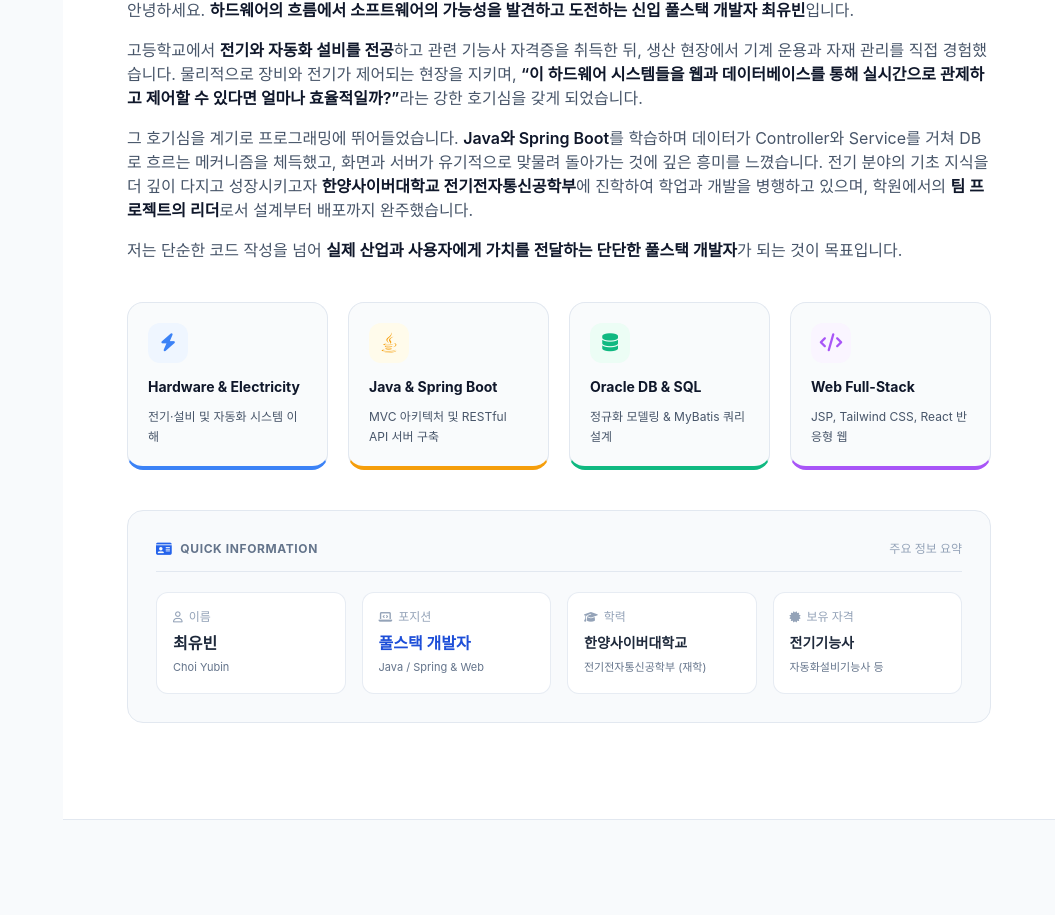
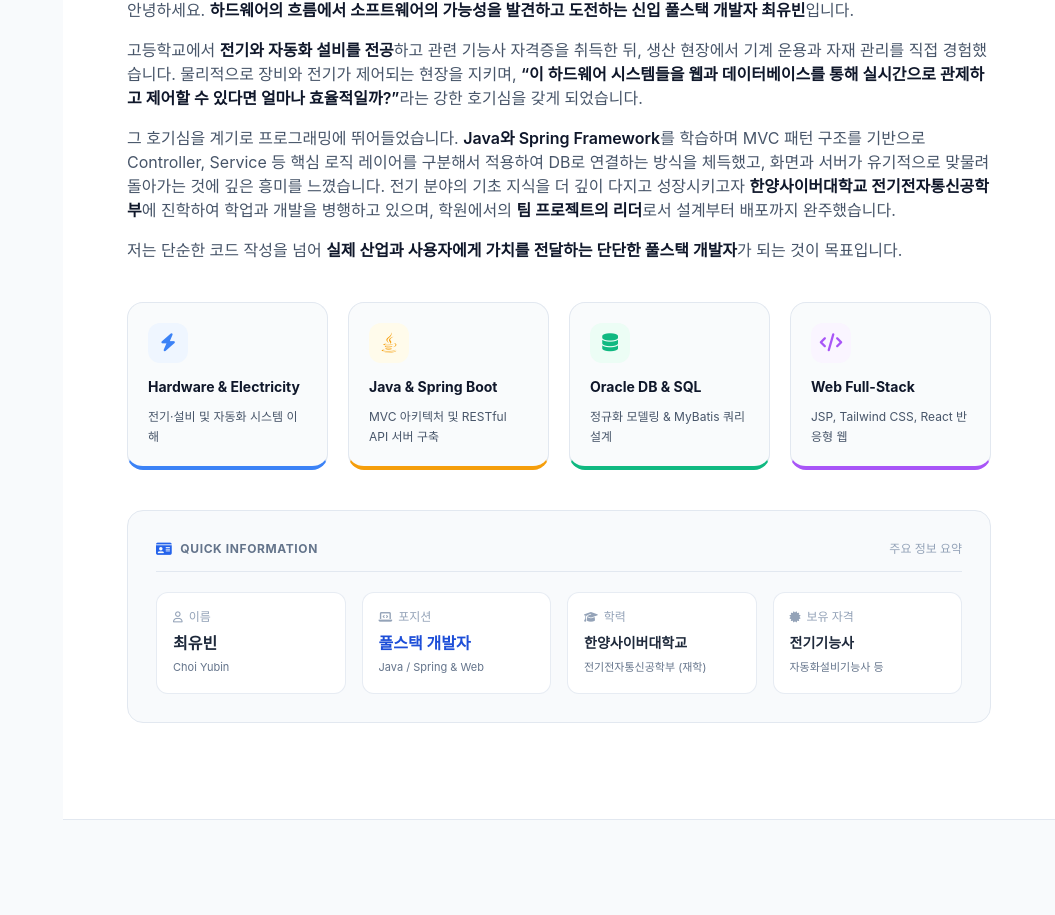
Before and after one commit to dbqls6746-bot/port, a React (Vite) app: page /#home in a window 1280 px wide. Shown: the part 994-1909 px from the top of the page, without its empty margins (225-1280 px from the left). Built offline with nearby package versions, Linux system fonts and the light colour scheme; a web font is replaced by a local one.

Commit message:
about me에 소개 멘트 부분 수정

```diff
--- a/src/components/About.jsx
+++ b/src/components/About.jsx
@@ -67,8 +67,7 @@ export default function About() {
           </p>
           <p>
             그 호기심을 계기로 프로그래밍에 뛰어들었습니다.{' '}
-            <strong className="text-slate-900 font-semibold">Java와 Spring Boot</strong>를 학습하며 데이터가
-            Controller와 Service를 거쳐 DB로 흐르는 메커니즘을 체득했고, 화면과 서버가 유기적으로 맞물려
+            <strong className="text-slate-900 font-semibold">Java와 Spring Framework</strong>를 학습하며 MVC 패턴 구조를 기반으로 Controller, Service 등 핵심 로직 레이어를 구분해서 적용하여 DB로 연결하는 방식을 체득했고, 화면과 서버가 유기적으로 맞물려
             돌아가는 것에 깊은 흥미를 느꼈습니다. 전기 분야의 기초 지식을 더 깊이 다지고 성장시키고자{' '}
             <strong className="text-slate-900 font-semibold">한양사이버대학교 전기전자통신공학부</strong>에
             진학하여 학업과 개발을 병행하고 있으며, 학원에서의{' '}
```
